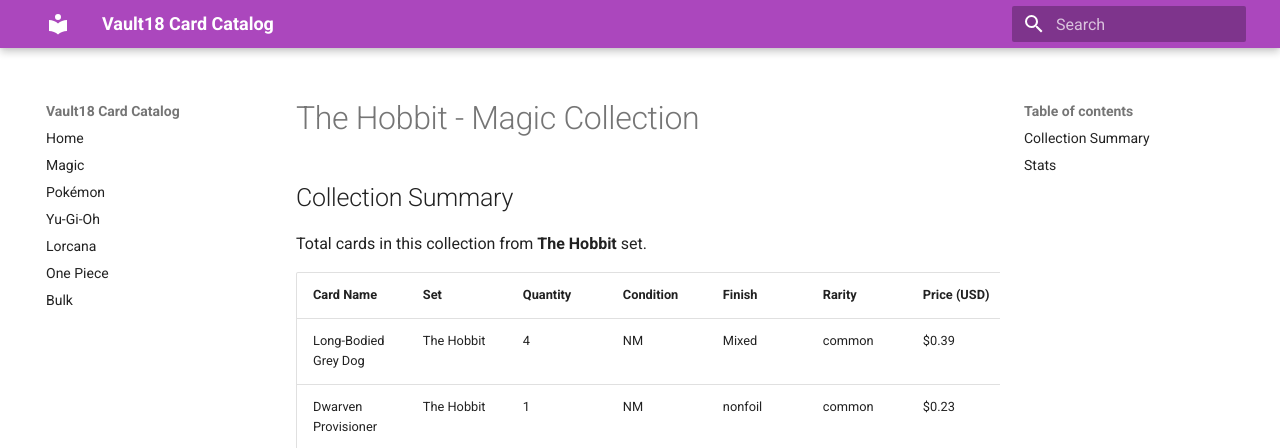
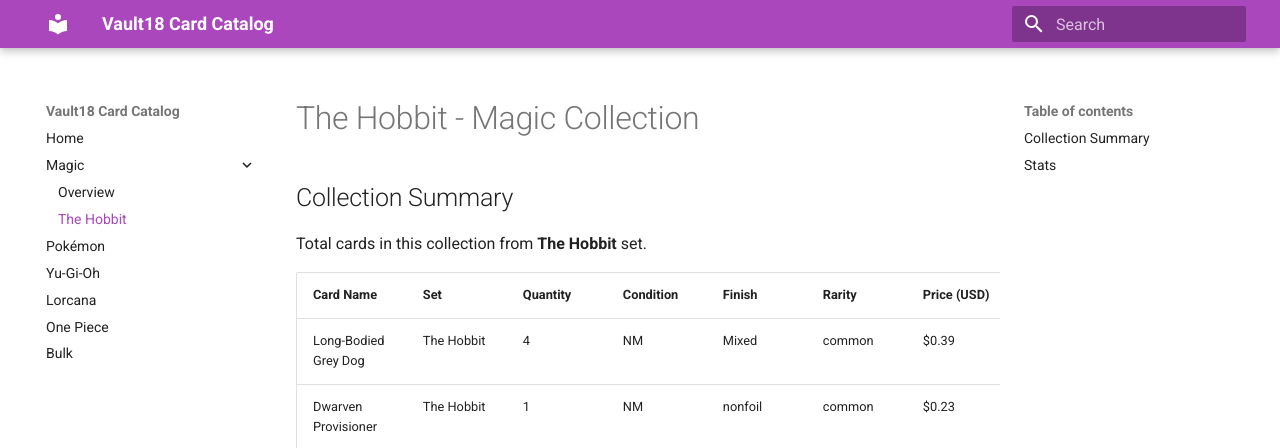
Before and after one commit to leachhaydn-a11y/vault18-card-catalog, an MkDocs documentation site: the page built from docs/mtg/hobbit.md, in a window 1280 px wide. Shown: the top 448 px of the page. Built offline with MkDocs 1.6.1 and Material for MkDocs 9.7.7, drawn with Linux system fonts in a browser that asks for light colours.

Commit message:
Update mkdocs.yml to include Hobbit collection in Magic nav

```diff
--- a/mkdocs.yml
+++ b/mkdocs.yml
@@ -11,7 +11,9 @@
 
 nav:
   - Home: index.md
-  - Magic: mtg/index.md
+  - Magic:
+    - Overview: mtg/index.md
+    - The Hobbit: mtg/hobbit.md
   - Pokémon: pokemon/index.md
   - Yu-Gi-Oh: yugioh/index.md
   - Lorcana: lorcana/index.md
```
